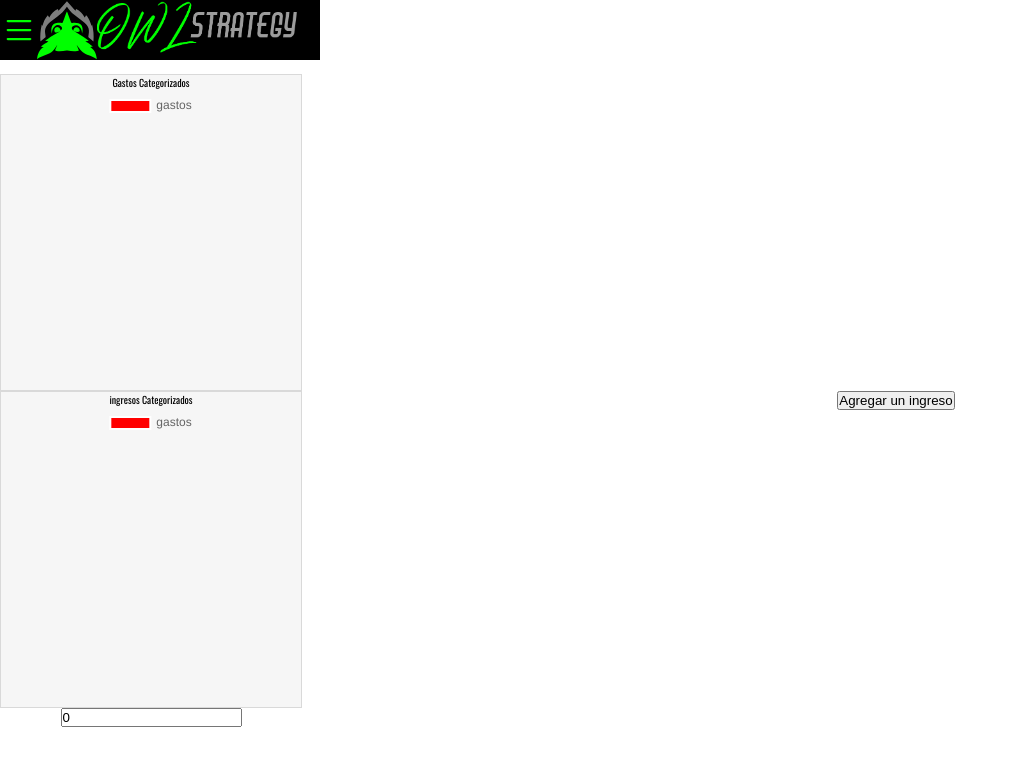
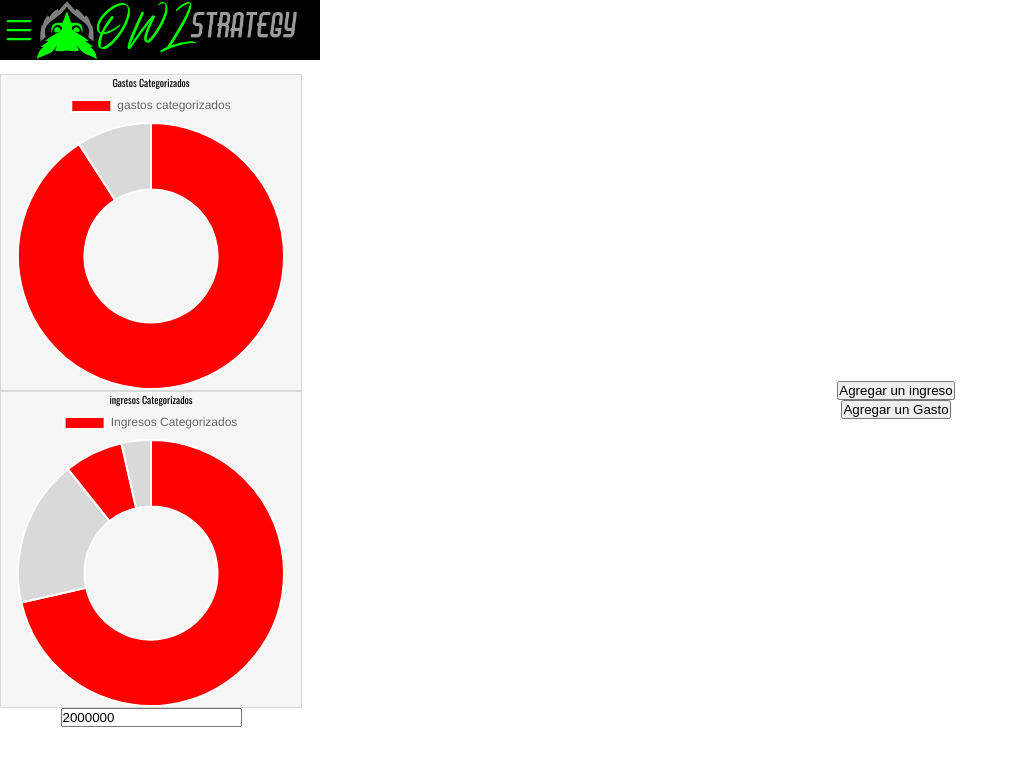
Before and after one commit to FateDesigned/OwlProject, a React (Create React App) app: page /finanzas in a window 1280 px wide. Shown: the top 766 px of the page, without its empty margins (0-1018 px from the left). Built offline with nearby package versions, Linux system fonts and the light colour scheme.

Commit message:
V1.4 DEMO

```diff
--- a/src/componentes/Finanzas.jsx
+++ b/src/componentes/Finanzas.jsx
@@ -9,10 +9,18 @@ import "./styles/finanzas.css";
 ChartJS.register(ArcElement, Tooltip, Legend);
 
 const Finanzas = () => {
-  const [modalOpen, setModalOpen] = useState(false);
+  const [modalOpen1, setModalOpen1] = useState(false);
+  const [modalOpen2, setModalOpen2] = useState(false);
   let [Gasto, setGasto] = useState(0);
   let [Ingreso, setIngreso] = useState(0);
+  let[Fecha, setFecha]= useState(0);
   let [TotalDinero,setTotalDinero] = useState(0);
+  let [Restante,setRestante] = useState(0);
+  Gasto = 1000000
+  Ingreso = 2000000
+  let ingreso1 = 500000
+  let ingreso2 = 200000
+  let restante = 100000
   // guardar nuevos ingresos en la base de datos
   const addDinero = async () => {
     try{
@@ -27,6 +35,21 @@ const Finanzas = () => {
       console.error("Error al agregar un ingreso", error);
     }
   };
+    // Guardar nuevos gastos
+    const addGasto = async () => {
+      try{
+        const response = await axios.post(
+          'http://localhost:3001/cliente/gastos',
+          {
+            Gasto,
+          }
+        );
+      } catch (error) {
+        console.error("Error al agregar un ingreso", error);
+      }
+    };
+
+
   // Obtener los ingresos de la base de datos
   const Dinero = async() =>{
     try {
@@ -46,16 +69,27 @@ const Finanzas = () => {
   const handleChange = (e) => {
     setIngreso({ ...Ingreso, [e.target.name]: e.target.value });
     setGasto({ ...Gasto, [e.target.name]: e.target.value });
+    setFecha({ ...Fecha, [e.target.name]: e.target.value });
   };
 
 
   const gastosData = {
-    labels: ["gastos"],
+    labels: ["gastos categorizados"],
     datasets: [
       {
         label: "dinero",
-        data: [Gasto],
-        backgroundColor: ["#ff0000", "#00ff00"],
+        data: [Gasto,restante],
+        backgroundColor: ["#ff0000", "#d9d9d9"],
+      },
+    ],
+  };
+  const ingresosData = {
+    labels: ["Ingresos Categorizados"],
+    datasets: [
+      {
+        label: "dinero",
+        data: [Ingreso, ingreso1, ingreso2, restante],
+        backgroundColor: ["#ff0000", "#d9d9d9"],
       },
     ],
   };
@@ -72,8 +106,8 @@ const Finanzas = () => {
 
       {/* Entrada para agregar Ingresos */}
       <div className="ingresosModal">
-      <button onClick={() => setModalOpen(true)}>Agregar un ingreso</button>
-      {modalOpen && (
+      <button onClick={() => setModalOpen1(true)}>Agregar un ingreso</button>
+      {modalOpen1 && (
         <div className="modal">
           <form onSubmit={addDinero}>
             <input
@@ -94,13 +128,43 @@ const Finanzas = () => {
               onChange={handleChange}
             />
             <button type="submit">Guardar Ingreso</button>
-            <button type="button" onClick={() => setModalOpen(false)}>
+            <button type="button" onClick={() => setModalOpen1(false)}>
               Cancelar
             </button>
           </form>
         </div>
       )}
       {/* Entrada Para Agregar Gastos */}
+      <button onClick={() => setModalOpen2(true)}>Agregar un Gasto</button>
+      {modalOpen2 && (
+        <div className="modal">
+          <form onSubmit={addGasto}>
+            <input
+              type="Number"
+              name="Ingreso"
+              placeholder="Agrega un nuevo ingreso"
+              onChange={handleChange}
+            />
+            <input
+              type="date"
+              name="fechaIngreso"
+              placeholder="Fecha de Ingreso"
+              onChange={handleChange}
+            />
+            <textarea
+              name="descripcion"
+              placeholder="Descripción"
+              onChange={handleChange}
+            />
+            <button type="submit">Guardar Gasto</button>
+            <button type="button" onClick={() => setModalOpen2(false)}>
+              Cancelar
+            </button>
+          </form>
+        </div>
+      )}
+
+
 
 
 
@@ -113,7 +177,7 @@ const Finanzas = () => {
         </div>
         <div className="barDonut" id="gastosChart">
           ingresos Categorizados
-          <Doughnut data={gastosData} options={options} />
+          <Doughnut data={ingresosData} options={options} />
         </div>
         <div className="addDinero">
           <input
--- a/src/componentes/Login.jsx
+++ b/src/componentes/Login.jsx
@@ -33,7 +33,7 @@ const Iniciosesion = (props) => {
           sessionStorage.setItem('Nombre_U', respuesta.Nombre_Usuario, {path: "/"});
           sessionStorage.setItem('Correo', respuesta.Contraseña, {path: "/"});
           setLoggedIn(true);
-          navigate("/homeL");
+          navigate("/home");
 
         } else {
           alert("El usuario o la contraseña no son correctos");
--- a/src/componentes/styles/finanzas.css
+++ b/src/componentes/styles/finanzas.css
@@ -7,6 +7,7 @@
 .ingresosModal{
     display: flex;
     grid-column: 2;
+    flex-direction: column;
     align-items: center;
     justify-content: center;
 }
```
